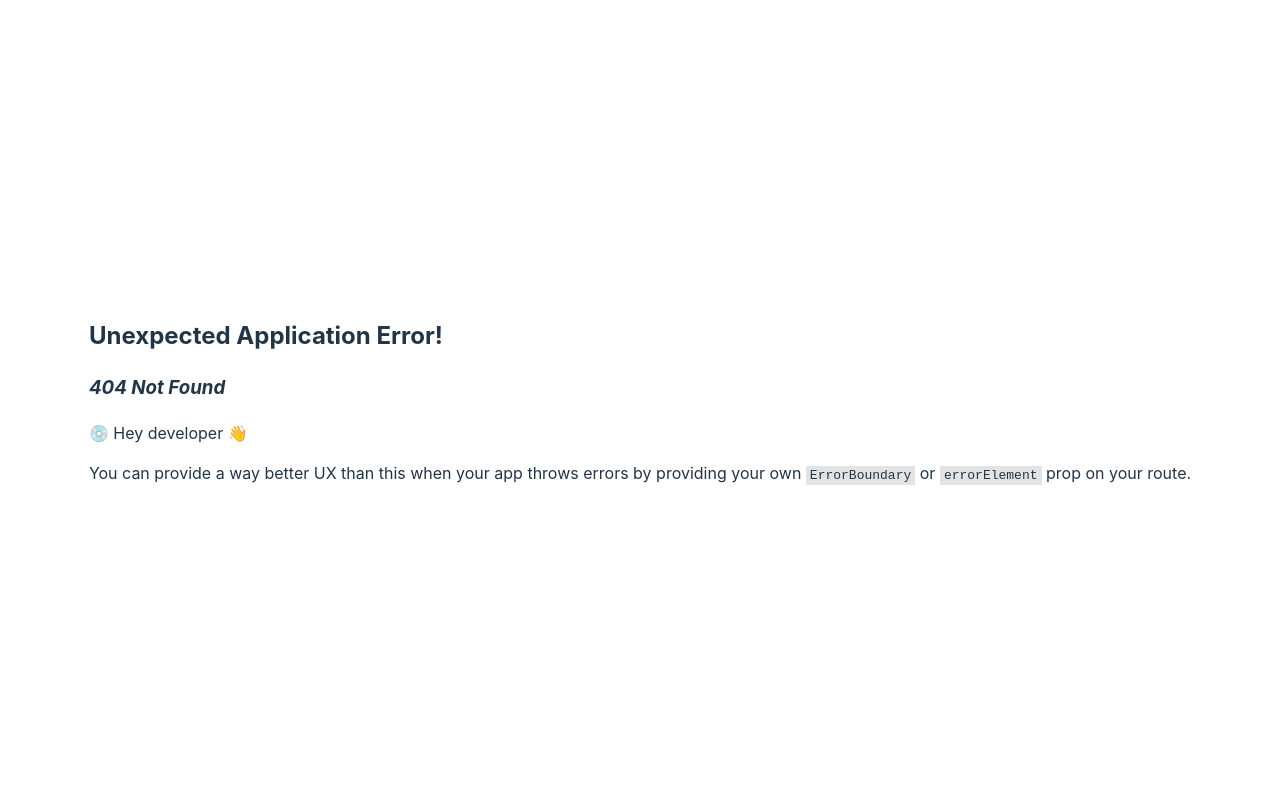
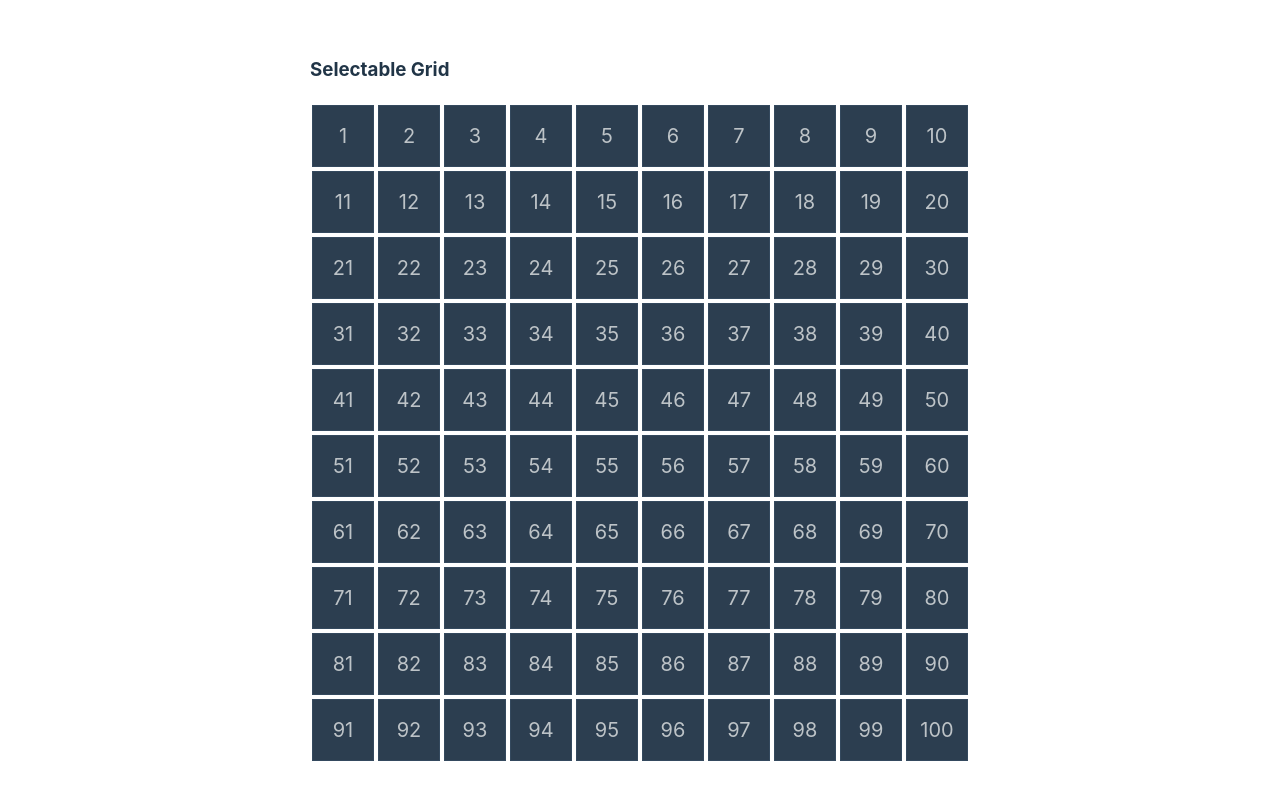
Before and after one commit to exception73/Frontend-Machind-Codiing-Rounds, a React (Vite) app: page /selectablegrid in a window 1280 px wide. Before the commit this address had no page. Built offline with nearby package versions, Linux system fonts and the light colour scheme.

Commit message:
git slecteable grid done

```diff
--- a/src/App.jsx
+++ b/src/App.jsx
@@ -20,6 +20,8 @@ import QuizApp from './Components/QuizApplication/QuizApp.jsx';
 import Calculator from './Components/Calculator/Calculator.jsx';
 import Accordion from './Components/Accordion/Accordion.jsx';
 import InfiniteScroll from './Components/InfiniteScroll/InfiniteScroll.jsx';
+import DragDropGroups from './Components/DragDropGroupsItems/DragDropGroups.jsx';
+import SelectableGrid from './Components/Selectable Grid/SelectableGrid.jsx';
 
 const router = createBrowserRouter([
   { path: '/', element: <HomePage /> },
@@ -42,6 +44,8 @@ const router = createBrowserRouter([
   { path: '/calculator', element: <Calculator /> },
   { path : '/accordion', element : <Accordion /> },
   { path : '/infinitescroll', element : <InfiniteScroll /> },
+  { path : '/dragdropgroups', element : <DragDropGroups /> },
+  { path : '/selectablegrid', element : <SelectableGrid /> },
 ]);
 
 function App() {
--- a/src/Components/Accordion/Accordion.jsx
+++ b/src/Components/Accordion/Accordion.jsx
@@ -19,7 +19,7 @@ const Accordion = () => {
         {
             message.map((val, ind) => {
                 return (
-                    <div key={ind}  onClick = {() => setId(ind)} style={{width: 500, margin:30, backgroundColor:'#0e1111', padding:20, borderRadius:10}}>
+                    <div key={ind}  onClick = {() => {(id == ind) ? setId(-1) : setId(ind)}} style={{width: 500, margin:30, backgroundColor:'#0e1111', padding:20, borderRadius:10}}>
                         <div style={{display:'flex', alignItems:'center', justifyContent:'space-between', cursor:'pointer'}}>
                             <span>
                             Number : {ind}
--- /dev/null
+++ b/src/Components/DragDropGroupsItems/DragDropGroups.jsx
@@ -0,0 +1,28 @@
+import React from 'react'
+
+const data = [
+    {title : 'group1', items :['1', '2', '3']},
+    {title : 'group2', items : ['4', '5']}
+]
+
+const DragDropGroups = () => {
+  return (
+    <div>
+
+        {data.map((grp, grpI) => (
+            <div>
+                {
+                    grp.items.map((item, itemI) => (
+                        <div style={{}}>
+                            {item}
+                        </div>
+                    ))
+                }
+            </div>
+        ))}
+
+    </div>
+  )
+}
+
+export default DragDropGroups
--- a/src/Components/HomePage.jsx
+++ b/src/Components/HomePage.jsx
@@ -25,6 +25,8 @@ const HomePage = () => {
       <Link to='calculator'>Calculator</Link>
       <Link to='accordion'>Accordian</Link>
       <Link to='infinitescroll'>Infinite Scroll</Link>
+      <Link to='dragdropgroups'>Drag Drop Groups Item</Link>
+      <Link to='selectablegrid'>Selectable Grid</Link>
     </div>
   );
 };
--- /dev/null
+++ b/src/Components/Selectable Grid/SelectableGrid.jsx
@@ -0,0 +1,81 @@
+import React, { useEffect, useState } from 'react';
+
+const SelectableGrid = ({ cols = 10 }) => {
+    const [isMouseDown, setisMouseDown] = useState(false);
+    const [selectedBox, setSelectedBox] = useState([]);
+    const [beginBox, setBeginBox] = useState(null);
+
+    const handleMouseDown = (id) => {
+        setisMouseDown(true);
+        setBeginBox(id);
+    };
+
+
+
+    const handleMouseEnter = (id) => {
+        if (isMouseDown) {
+            const startBox = beginBox;
+            const endBox = id;
+
+            const startRow = Math.floor((startBox - 1) / cols);
+            const startCol = (startBox - 1) % cols;
+            const endRow = Math.floor((endBox - 1) / cols);
+            const endCol = (endBox - 1) % cols;
+
+            const minRow = Math.min(startRow, endRow);
+            const maxRow = Math.max(startRow, endRow);
+            const minCol = Math.min(startCol, endCol);
+            const maxCol = Math.max(startCol, endCol);
+
+            const selected = [];
+            for (let row = minRow; row <= maxRow; row++) {
+                for (let col = minCol; col <= maxCol; col++) {
+                    selected.push(row * cols + col + 1);
+                }
+            }
+
+            setSelectedBox(selected);
+        }
+    };
+
+    const handleMouseUp = () => {
+        setisMouseDown(false);
+        setBeginBox(null);
+    };
+
+    return (
+        <div>
+            <h3>Selectable Grid</h3>
+
+            <div onMouseUp={handleMouseUp} style={{ display: 'grid', gridTemplateColumns: `repeat(${cols}, 1fr)`, userSelect: 'none' }}>
+                {new Array(cols * 10).fill().map((item, id) => {
+                    return (
+                        <p
+                            onMouseDown={() => handleMouseDown(id + 1)}
+                            onMouseEnter={() => handleMouseEnter(id + 1)}
+                            style={{
+                                margin: 2,
+                                backgroundColor: selectedBox.includes(id + 1) ? '#4CAF50' : '#2C3E50',
+                                color: selectedBox.includes(id + 1) ? '#fff' : '#BDC3C7',
+                                width: 60,
+                                height: 60,
+                                fontSize: '20px',
+                                justifyContent: 'center',
+                                display: 'flex',
+                                alignItems: 'center',
+                                border: '1px solid #34495E',
+                                cursor: 'pointer',
+                                transition: 'background-color 0.4s, color 0.4s',
+                            }}
+                            key={id}
+                        >
+                            {id + 1}
+                        </p>
+                    );
+                })}
+            </div>
+        </div>
+    );
+};
+
+export default SelectableGrid;
```
